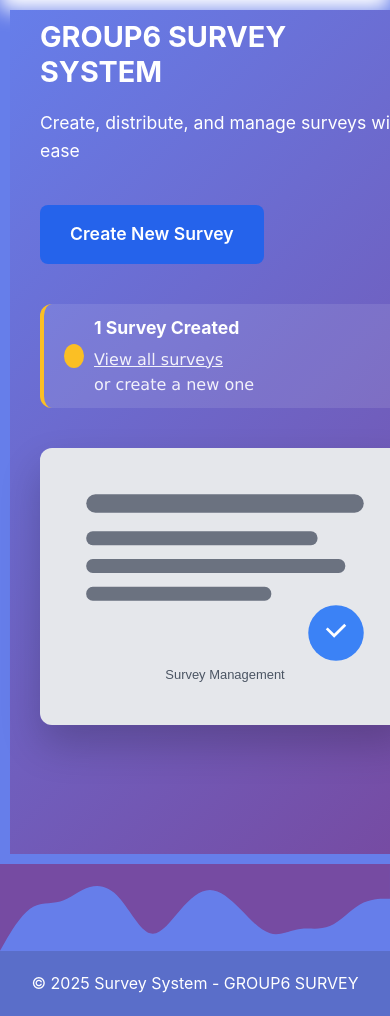
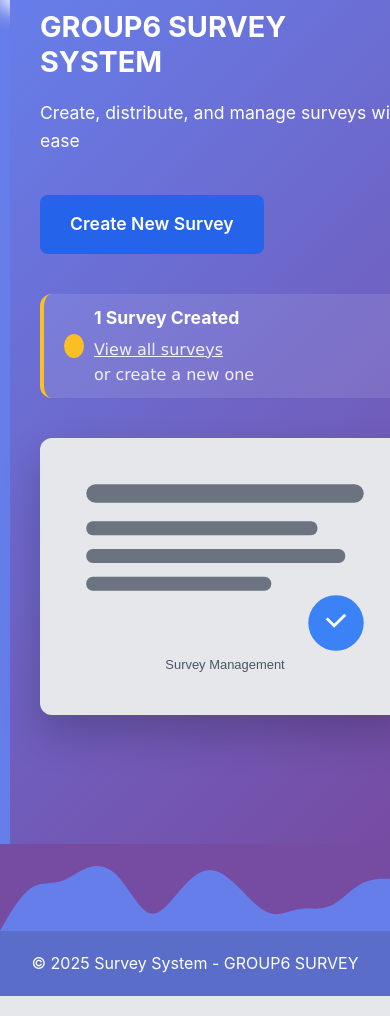
Before and after one commit to Danielambrose-web/GROUP6-Survey-Application, a Flask app: page / in a window 390 px wide; the page is wider, and only the part inside the window is pictured. Shown: the part 50-1066 px from the top of that part. Run offline with Flask 3, Linux system fonts and the light colour scheme; data comes from the database, SQL or seed files in the repository.

Commit message:
Update styles.css

```diff
--- a/static/styles.css
+++ b/static/styles.css
@@ -1208,7 +1208,7 @@ a {
     }
     .hero-section {
         width: 100%;
-        margin: 10px;
+        margin: 0 10px;
         padding: 10px;
     }
 }
```
